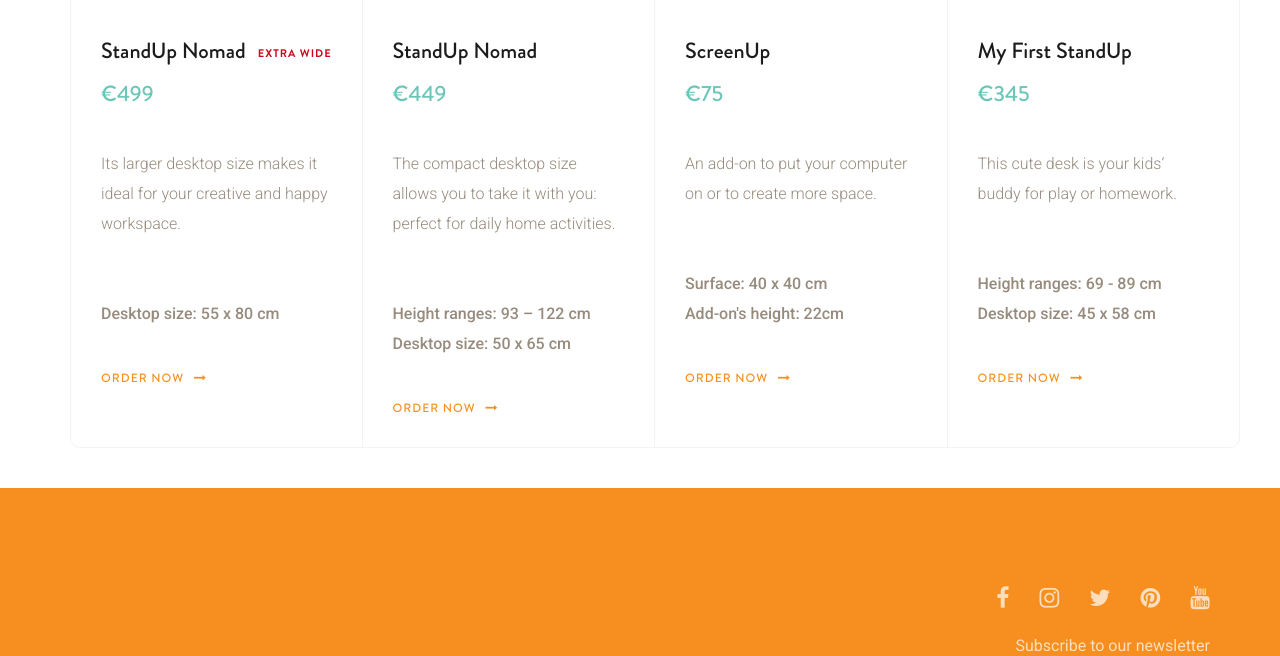
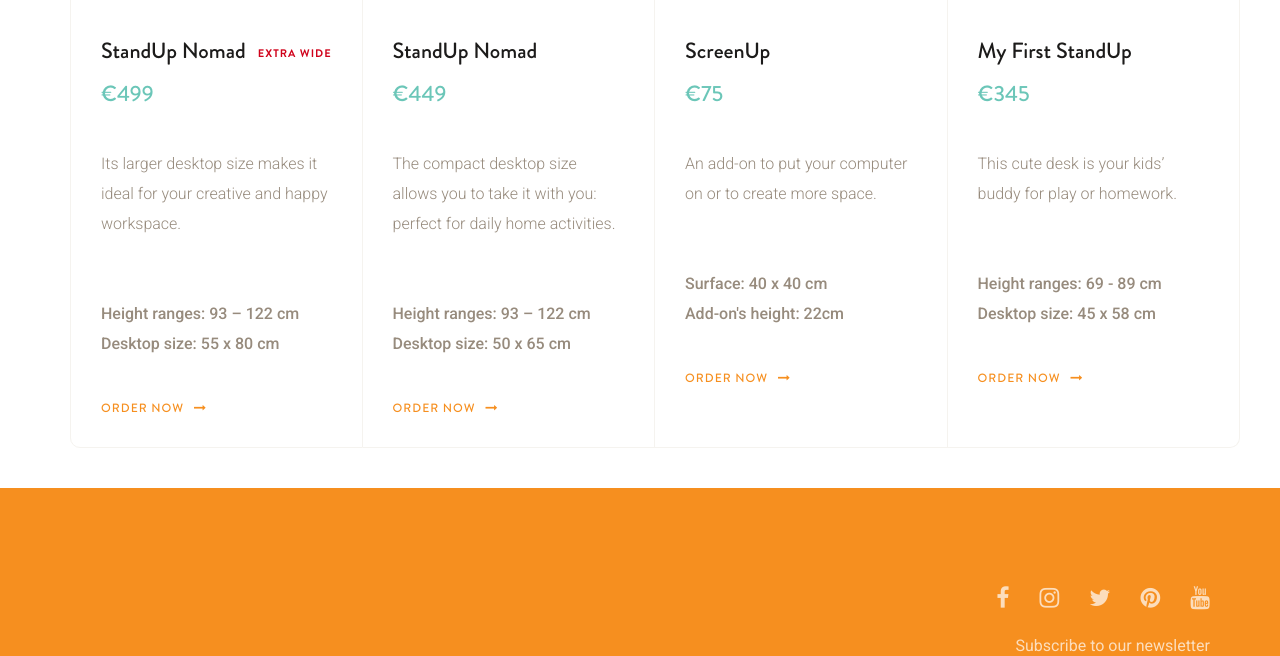
Before and after one commit to samuelrieder/jaswig.github.io, a Jekyll site: the page built from StandUp.html, in a window 1280 px wide and 900 px high, scrolled down 620 px, cut to the strip 0-656 px from the top of the window. Built offline with Jekyll 4.4.1, drawn with Linux system fonts in a browser that asks for light colours; nearby versions of some CDN libraries.

Commit message:
Update StandUp.html

```diff
--- a/StandUp.html
+++ b/StandUp.html
@@ -33,6 +33,7 @@ submenu:
                   <h3 class="order-card-price">€499</h3>
                   <p>Its larger desktop size makes it ideal for your creative and happy workspace.</p>
                   <p class="strong">
+                    Height ranges: <span >93 – 122 cm</span><br>
                     Desktop size: <span>55 x 80 cm</span>
                   </p>
                   <a href="{{ "/products/standup-nomad?variant=18202146436" | prepend: site.shopify_eu }}" class="arrow" >Order now</a>
```
